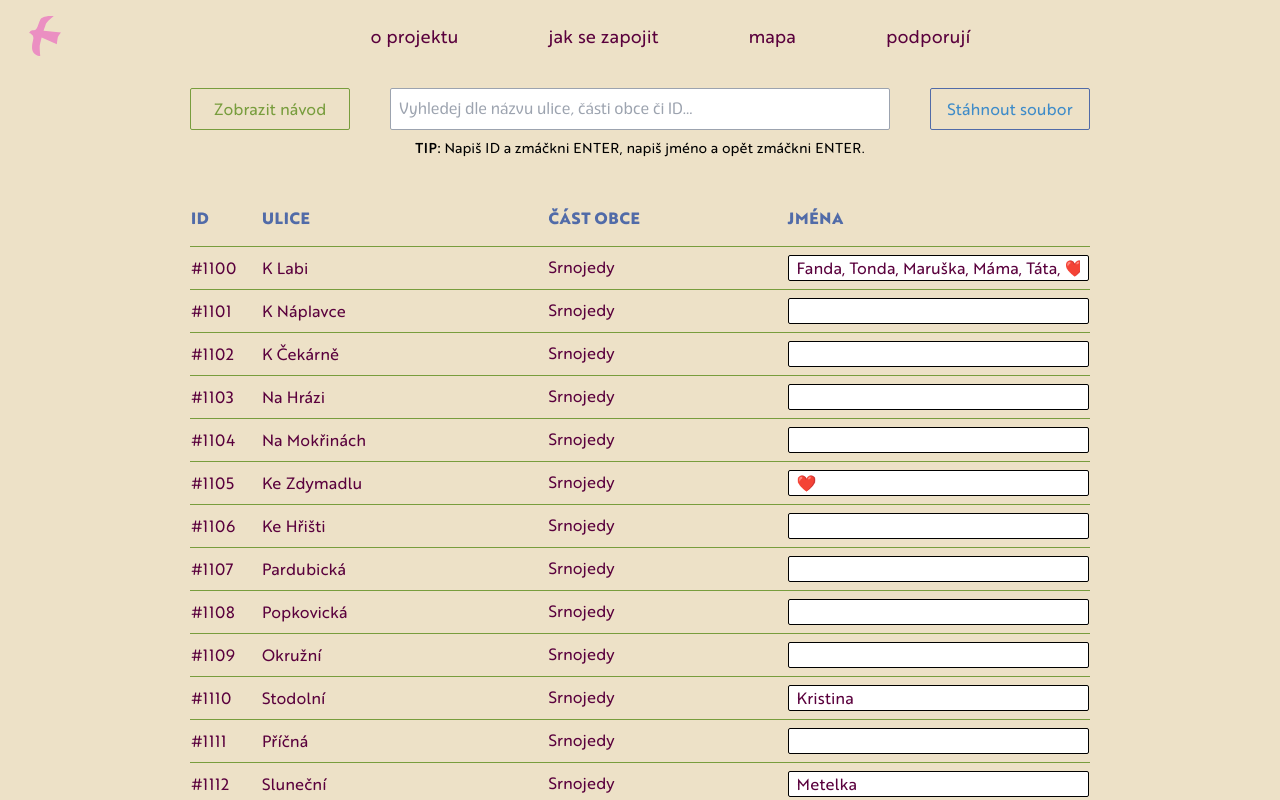
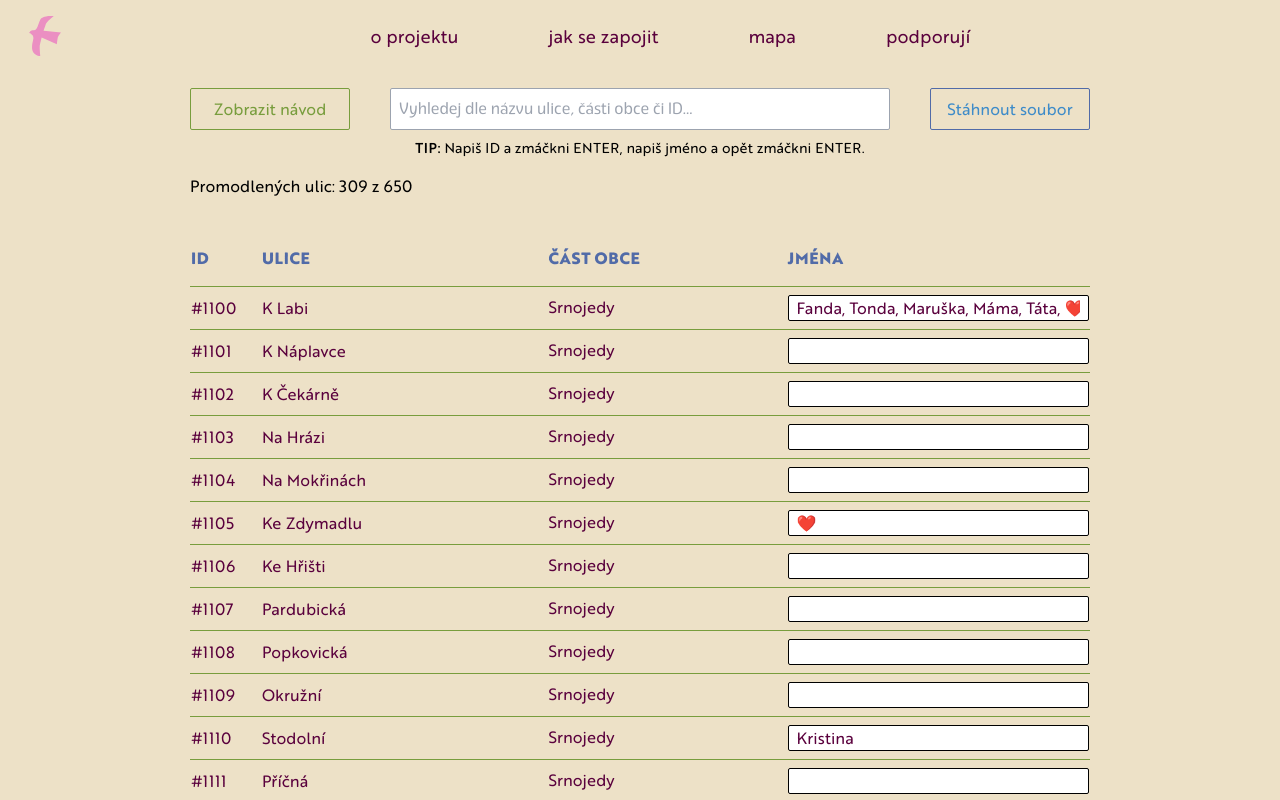
Before and after one commit to petrkucerak/modlitbyzaulice, a Next.js app: page /form in a window 1280 px wide. Shown: the top 800 px of the page. Built offline with nearby package versions, Linux system fonts and the light colour scheme.

Commit message:
Add statistic (#66)

```diff
--- a/components/table/table.js
+++ b/components/table/table.js
@@ -5,12 +5,13 @@ import { useState, useRef } from "react";
 import Tutorial from "./tutorial";
 
 export default function Table() {
+  let newData = streets;
+
   const [searchTerm, setSearchTerm] = useState(""); // Search term state
   const [selectedResult, setSelectedResult] = useState(null); // Track selected result
   const [displayTutorial, setDisplayTutorial] = useState(false);
+  const [fillStreets, setFillStreets] = useState(getCountOfStreets());
   const searchInputRef = useRef(null); // Reference to search input
-
-  let newData = streets;
 
   // Filter streets based on search term
   const filteredStreets = streets.filter(
@@ -19,6 +20,12 @@ export default function Table() {
       street.district_name.toLowerCase().includes(searchTerm.toLowerCase()) ||
       street.unique_number.toString().includes(searchTerm)
   );
+
+  function getCountOfStreets() {
+    let count = 0;
+    newData.map((s) => (s.name !== "" ? (count += 1) : (count += 0)));
+    return count;
+  }
 
   function downloadFile() {
     const data =
@@ -48,6 +55,7 @@ export default function Table() {
         searchInputRef.current.focus();
       }
     }
+    setFillStreets(getCountOfStreets());
   };
 
   return (
@@ -83,6 +91,14 @@ export default function Table() {
         <strong className="font-medium">TIP:</strong> Napiš ID a&nbsp;zmáčkni
         ENTER, napiš jméno a&nbsp;opět zmáčkni ENTER.
       </p>
+      <div className="w-full flex flex-col justify-around items-center mt-4">
+        {/* <h2 className="text-lg uppercase text-darkBlue font-bold">
+          Statistiky
+        </h2> */}
+        <p className="w-full">
+          Promodlených ulic: {fillStreets} z {streets.length}
+        </p>
+      </div>
       <table className="w-full my-8">
         <thead>
           <tr className="text-left font-brother1816 uppercase text-darkBlue">
```
